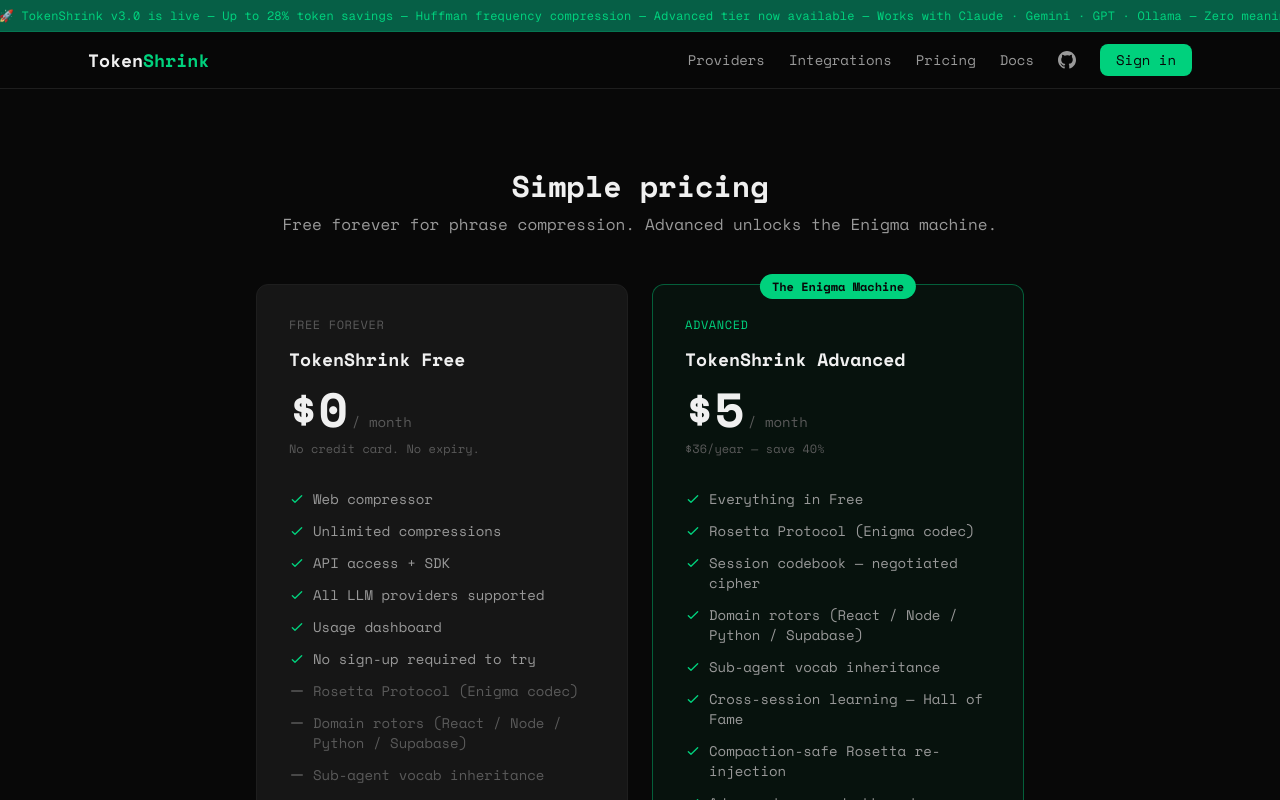
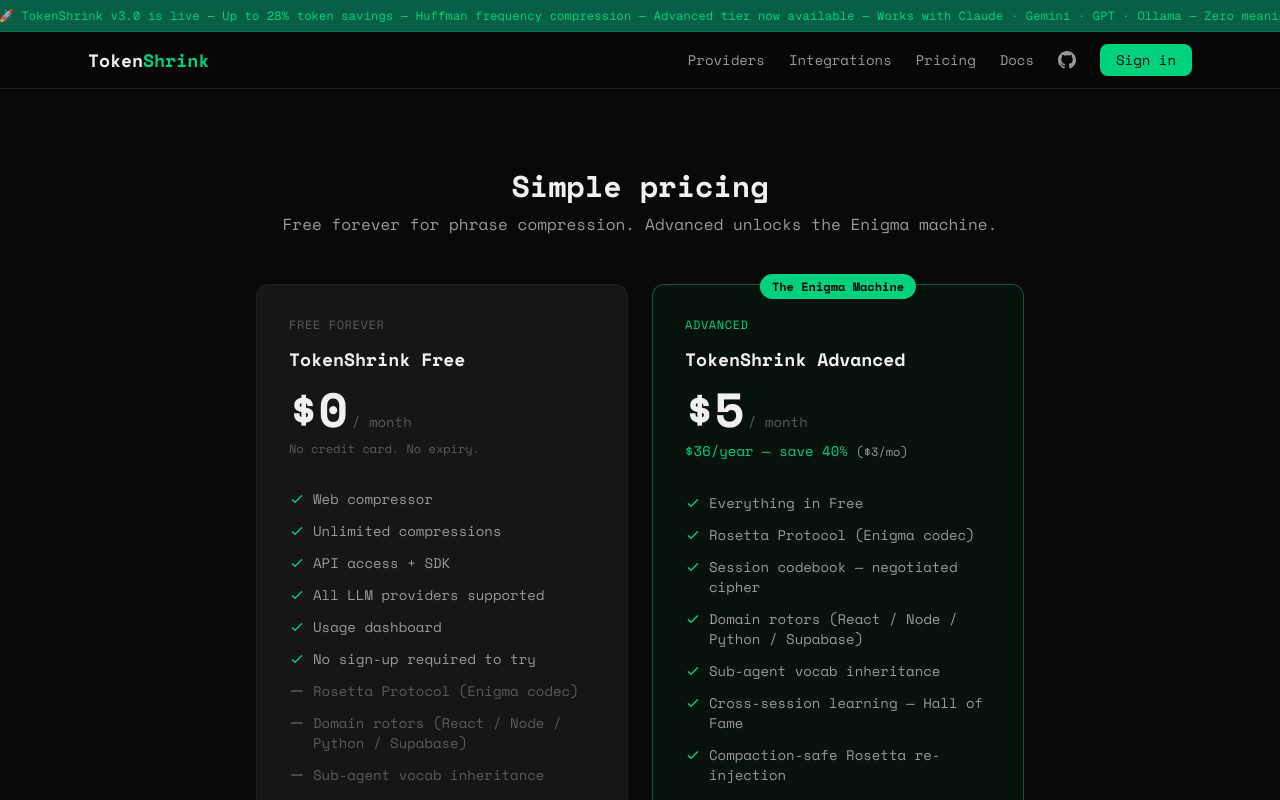
Before and after one commit to chatde/tokenshrink, a Next.js app: page /pricing in a window 1280 px wide. Shown: the top 800 px of the page. Built offline with nearby package versions, Linux system fonts and the light colour scheme; no server answers.

Commit message:
feat: make annual pricing more prominent on pricing page
- Annual price now in savings color (green) with bold font
- Shows $36/year — save 40% ($3/mo) explicitly
- Makes the annual deal more visible vs small gray text

Co-Authored-By: Claude Sonnet 4.6 <noreply@anthropic.com>

```diff
--- a/app/pricing/page.js
+++ b/app/pricing/page.js
@@ -102,7 +102,7 @@ export default function PricingPage() {
                   <span className="text-5xl font-bold text-text">$5</span>
                   <span className="text-sm text-text-muted">/ month</span>
                 </div>
-                <p className="text-xs text-text-muted mt-2">$36/year — save 40%</p>
+                <p className="text-sm font-medium text-savings mt-2">$36/year — save 40% <span className="text-xs font-normal text-text-secondary">($3/mo)</span></p>
               </div>
 
               <ul className="mt-8 space-y-3 flex-1">
```
